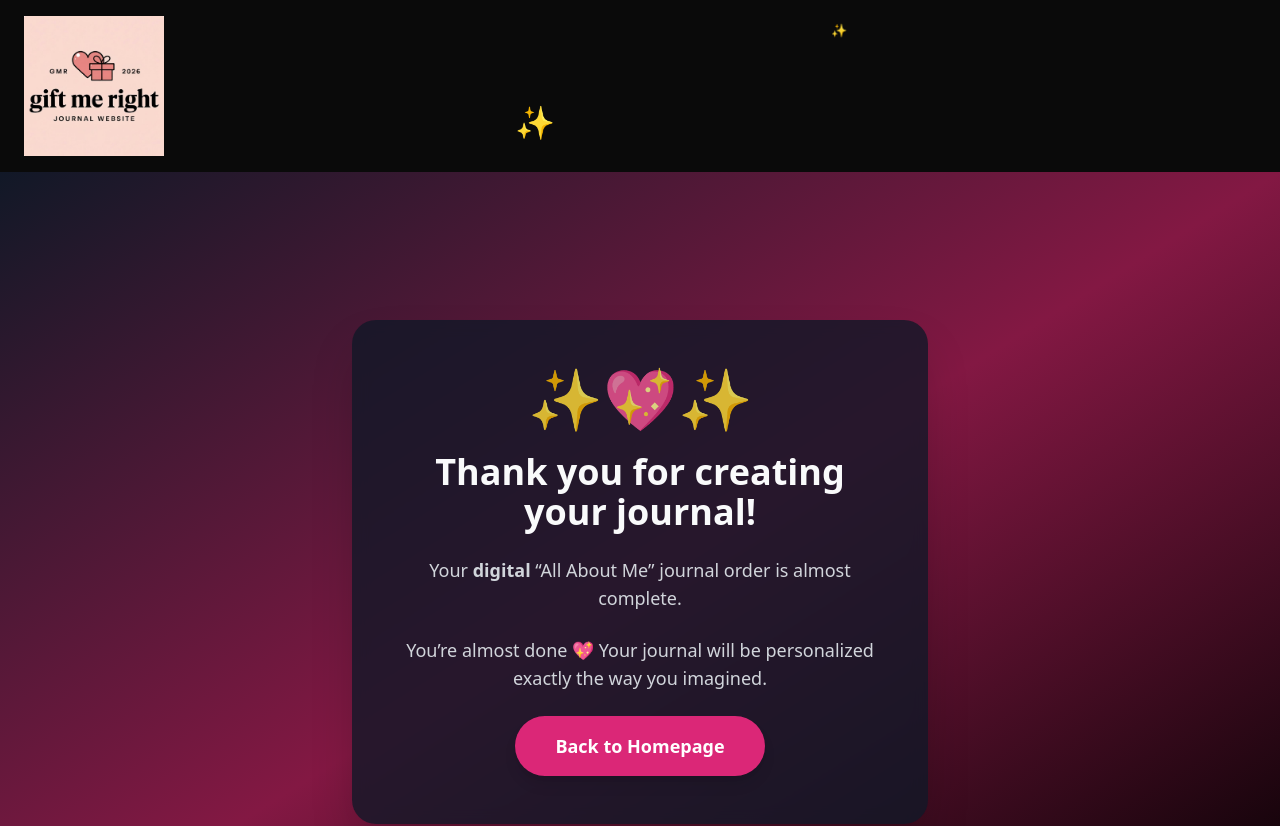
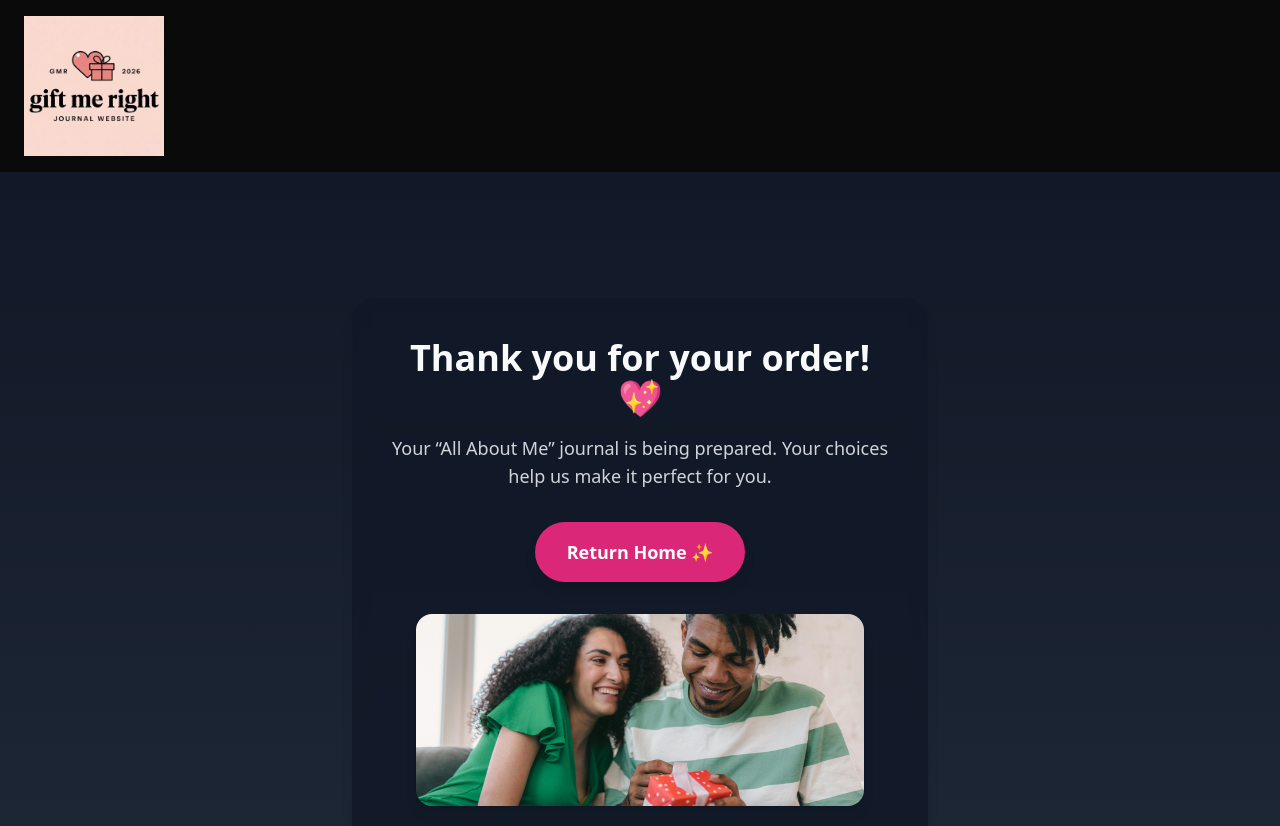
Before and after one commit to GiftMeRight/Gift-Me-Right-Official, a Next.js app: page /success in a window 1280 px wide. Shown: the top 826 px of the page. Built offline with nearby package versions, Linux system fonts and the light colour scheme.

Commit message:
Update page.jsx

```diff
--- a/app/success/page.jsx
+++ b/app/success/page.jsx
@@ -5,75 +5,74 @@ import Image from "next/image";
 
 export default function SuccessPage() {
   const [answers, setAnswers] = useState({});
-  const [format, setFormat] = useState("digital");
+  const [format, setFormat] = useState("");
 
   useEffect(() => {
-    // Pull Q answers & journal format from localStorage (or other state mechanism)
-    const storedAnswers = localStorage.getItem("journalAnswers");
-    const storedFormat = localStorage.getItem("journalFormat");
-    if (storedAnswers) setAnswers(JSON.parse(storedAnswers));
-    if (storedFormat) setFormat(storedFormat);
+    const savedAnswers = localStorage.getItem("journalAnswers");
+    const savedFormat = localStorage.getItem("journalFormat");
+    if (savedAnswers) setAnswers(JSON.parse(savedAnswers));
+    if (savedFormat) setFormat(savedFormat);
   }, []);
 
   return (
-    <main className="min-h-screen flex flex-col items-center justify-center px-6 py-16 bg-gradient-to-br from-pink-50 via-pink-100 to-white dark:from-gray-900 dark:via-pink-900 dark:to-black text-gray-900 dark:text-gray-50">
-      <div className="max-w-xl w-full bg-white/90 dark:bg-gray-900/80 backdrop-blur rounded-3xl p-12 shadow-2xl text-center space-y-6">
-        {/* Magical checkmark */}
-        <div className="text-6xl animate-pulse">✨💖✨</div>
-
-        <h1 className="text-3xl md:text-4xl font-bold">
-          Thank you for creating your journal!
+    <main className="min-h-screen flex flex-col items-center justify-center px-6 py-16 bg-gradient-to-b from-pink-50 to-white dark:from-gray-900 dark:to-gray-800">
+      <div className="max-w-xl w-full bg-white/90 dark:bg-gray-900/80 backdrop-blur rounded-3xl p-10 shadow-lg text-center">
+        {/* Thank You */}
+        <h1 className="text-3xl md:text-4xl font-bold text-gray-900 dark:text-gray-50 mb-4">
+          Thank you for your order! 💖
         </h1>
-
-        <p className="text-gray-700 dark:text-gray-300 text-lg">
-          Your <strong>{format === "printed" ? "printed" : "digital"}</strong>{" "}
-          “All About Me” journal order is almost complete.
+        <p className="text-gray-700 dark:text-gray-300 text-lg mb-6">
+          Your “All About Me” journal is being prepared. Your choices help us make it perfect for you.
         </p>
 
-        {answers && Object.keys(answers).length > 0 && (
-          <div className="text-left mt-6 bg-pink-50 dark:bg-pink-900/30 p-6 rounded-2xl space-y-3">
-            <h2 className="font-semibold text-xl text-gray-900 dark:text-gray-50">
-              Here’s a summary of your choices:
-            </h2>
-            <ul className="list-disc list-inside text-gray-700 dark:text-gray-300">
-              {Object.entries(answers).map(([key, value]) => (
-                <li key={key}>
-                  <strong>{key.replace(/_/g, " ")}:</strong> {value}
-                </li>
-              ))}
-            </ul>
+        {/* Summary of answers */}
+        <div className="space-y-4 text-left">
+          {answers.cover && (
+            <p>
+              <strong>Cover:</strong> {answers.cover}
+            </p>
+          )}
+          {answers.storyteller && (
+            <p>
+              <strong>Storyteller:</strong> {answers.storyteller}
+            </p>
+          )}
+          {answers.recipient && (
+            <p>
+              <strong>Recipient:</strong> {answers.recipient}
+            </p>
+          )}
+          {answers.giftMessage && (
+            <p>
+              <strong>Gift Message:</strong> {answers.giftMessage}
+            </p>
+          )}
+          {format && (
+            <p>
+              <strong>Journal Format:</strong> {format}
+            </p>
+          )}
         </div>
-        )}
 
-        <p className="mt-6 text-gray-700 dark:text-gray-300 text-lg">
-          You’re almost done 💖 Your journal will be personalized exactly the way
-          you imagined.
-        </p>
-
+        {/* Magical CTA */}
+        <div className="mt-8">
           <a
             href="/"
-          className="inline-block mt-6 bg-pink-600 text-white px-10 py-4 rounded-full text-lg font-semibold transition transform hover:scale-105 hover:shadow-xl shadow-lg"
+            className="inline-block bg-pink-600 text-white px-8 py-4 rounded-full text-lg font-semibold shadow-lg hover:scale-105 transition transform"
           >
-          Back to Homepage
+            Return Home ✨
           </a>
         </div>
 
-      {/* Optional sparkle animation behind */}
-      <div className="absolute inset-0 -z-10">
-        {Array.from({ length: 12 }).map((_, idx) => (
-          <div
-            key={idx}
-            className="absolute text-pink-300 dark:text-pink-600 animate-fadeIn"
-            style={{
-              top: `${Math.random() * 90}%`,
-              left: `${Math.random() * 90}%`,
-              fontSize: `${Math.random() * 24 + 12}px`,
-              animationDuration: `${Math.random() * 6 + 4}s`,
-            }}
-          >
-            ✨
+        {/* Optional: Celebrate image */}
+        <div className="relative w-full max-w-md h-48 mx-auto mt-8">
+          <Image
+            src="/images/cta-gift.jpg"
+            alt="Celebratory gift"
+            fill
+            className="object-cover rounded-2xl shadow-lg"
+          />
         </div>
-        ))}
       </div>
     </main>
   );
```
Lines whose indentation alone changed are shown as unchanged.
